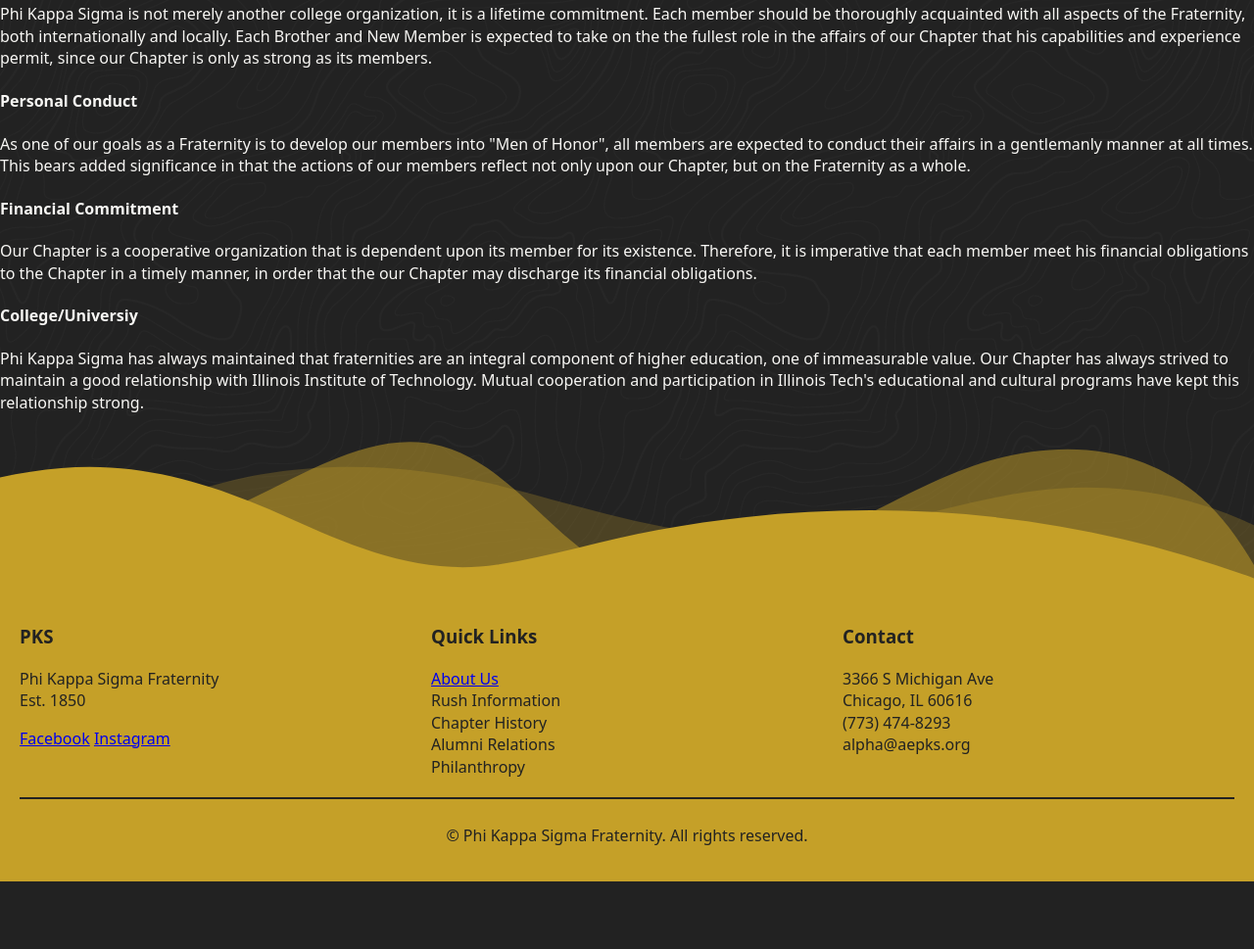
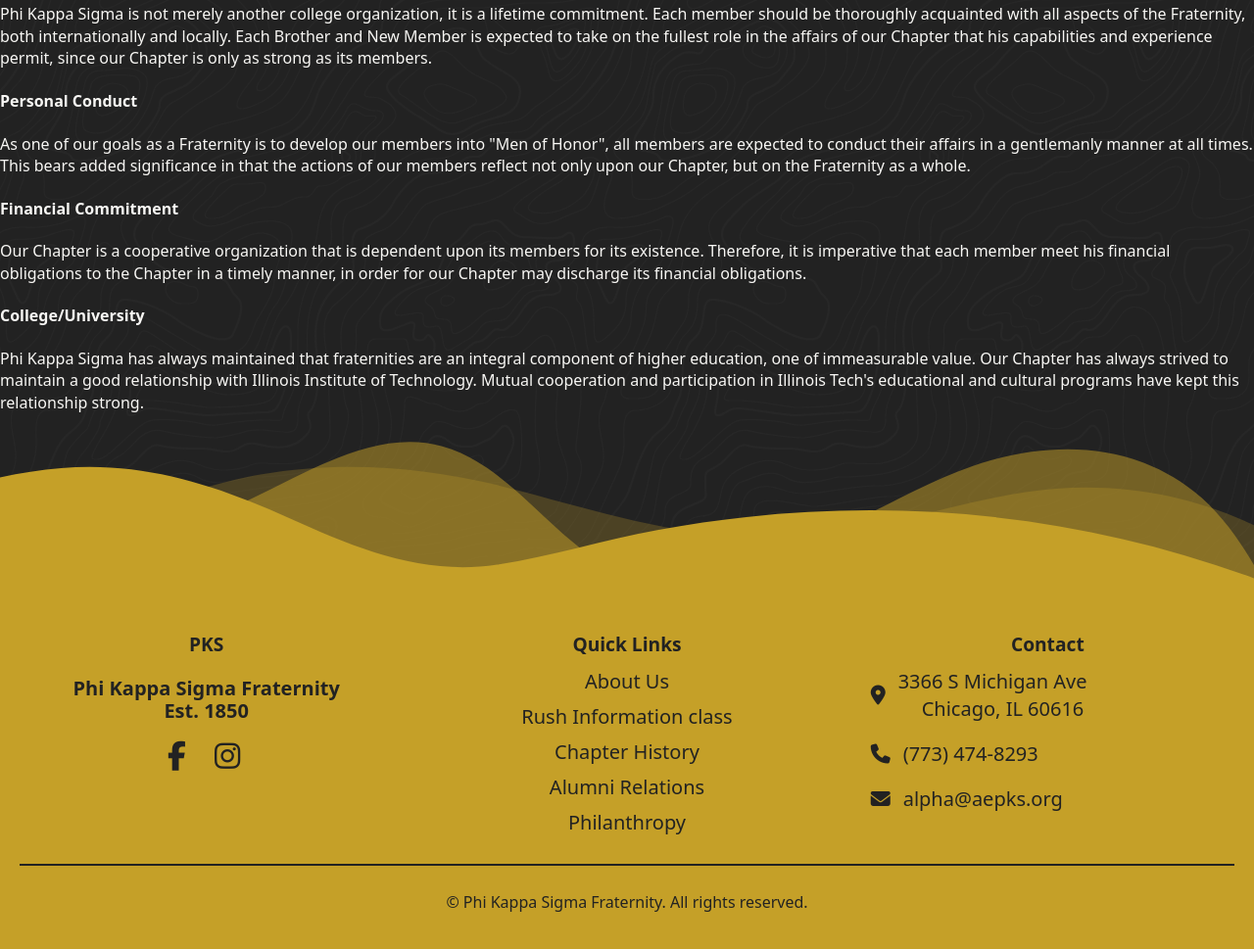
Before and after one commit to dfigueredo0/aepks-website, a plain HTML site: page pages/about.html in a window 1280 px wide. Shown: the part 800-1769 px from the top of the page at 98% size. Before the commit the page ends 1700 px from the top, so only its background shows below. Drawn offline with Linux system fonts and the light colour scheme.

Commit message:
Improved footer, added css file for about and fixed small bugs and issues.

```diff
--- a/pages/about.html
+++ b/pages/about.html
@@ -10,6 +10,9 @@
 
         <title>Alpha Epsilon of Phi Kappa Sigma</title>
 
+        <!-- footer icons -->
+        <link rel="stylesheet" href="https://cdnjs.cloudflare.com/ajax/libs/font-awesome/6.5.1/css/all.min.css">
+
         <!-- Standard ICO -->
         <link rel="icon" href="../img/favicon.ico" type="image/x-icon" />
 
@@ -20,6 +23,7 @@
         <link rel="stylesheet" href="../styles/general.css" />
         <link rel="stylesheet" href="../styles/text.css" />
         <link rel="stylesheet" href="../styles/footer.css" />
+      <link rel="stylesheet" href="../styles/about.css" />
       </head>
 
       <body>
@@ -58,7 +62,7 @@
             <p>
                 Phi Kappa Sigma is not merely another college organization, it is a lifetime commitment. Each member should be
                 thoroughly acquainted with all aspects of the Fraternity, both internationally and locally. Each Brother and
-                New Member is expected to take on the the fullest role in the affairs of our Chapter that his capabilities and
+                New Member is expected to take on the fullest role in the affairs of our Chapter that his capabilities and
                 experience permit, since our Chapter is only as strong as its members.
             </p>
         </div>
@@ -73,13 +77,13 @@
         <div>
             <h4>Financial Commitment</h4>
             <p>
-                Our Chapter is a cooperative organization that is dependent upon its member for its existence. Therefore, it is
-                imperative that each member meet his financial obligations to the Chapter in a timely manner, in order that the our
+                Our Chapter is a cooperative organization that is dependent upon its members for its existence. Therefore, it is
+                imperative that each member meet his financial obligations to the Chapter in a timely manner, in order for our
                 Chapter may discharge its financial obligations.
             </p>
         </div>
         <div>
-            <h4>College/Universiy</h4>
+            <h4>College/University</h4>
             <p>
                 Phi Kappa Sigma has always maintained that fraternities are an integral component of higher education, one of
                 immeasurable value. Our Chapter has always strived to maintain a good relationship with Illinois Institute of
@@ -113,45 +117,49 @@
     <footer>
       <div class="footer-content">
         <div class="footer-column">
-            <h3>PKS</h3>
-            <p>Phi Kappa Sigma Fraternity<br />Est. 1850</p>
+          <h3 class="footer-headings">PKS</h3>
+          <p class="name">Phi Kappa Sigma Fraternity<br />Est. 1850</p>
           <div>
-              <a href="https://www.facebook.com/aepks/" class="icon"
-                >Facebook</a
-              >
-              <a href="https://www.instagram.com/phikappasigmaiit/" class="icon"
-                >Instagram</a
-              >
+            <a href="https://www.facebook.com/aepks/" class="icon footer-links" target="_blank">
+              <i class="fa-brands fa-facebook-f"></i>
+            </a>
+            <a href="https://www.instagram.com/phikappasigmaiit/" class="icon footer-links" target="_blank">
+              <i class="fa-brands fa-instagram"></i>
+            </a>
           </div>
         </div>
         <div class="footer-column">
-            <h3>Quick Links</h3>
+          <h3 class="footer-headings">Quick Links</h3>
           <ul>
-              <li><a href="https://pks.org/">About Us</a></li>
-              <li>Rush Information</li>
-              <li>Chapter History</li>
-              <li>Alumni Relations</li>
-              <li>Philanthropy</li>
+            <li><a href="https://pks.org/" class="footer-links">About Us</a></li>
+            <li><a href="https://pks.org/prospects.php" class="footer-links">Rush Information class</a></li>
+            <li><a href="https://pks.org/culture.php" class="footer-links">Chapter History</a></li>
+            <li><a href="https://pks.org/alumni-associations.php" class="footer-links">Alumni Relations</a></li>
+            <li><a href="https://pks.org/community-service.php" class="footer-links">Philanthropy</a></li>
           </ul>
         </div>
 
         <div class="footer-column">
-            <h3>Contact</h3>
-            <ul>
+          <h3 class="footer-headings">Contact</h3>
+          <ul class="footer-contact">
             <li>
-                <i></i>
-                <!-- TODO: pointer loc icon -->
-                3366 S Michigan Ave<br />Chicago, IL 60616
+              <a href="https://www.google.com/maps/place/3366+S+Michigan+Ave,+Chicago,+IL+60616"
+                 target="_blank" class="footer-links">
+                <i class="fa-solid fa-location-dot"></i>
+                3366 S Michigan Ave<br /> &nbsp; &nbsp; Chicago, IL 60616
+              </a>
             </li>
             <li>
-                <i></i>
-                <!-- TODO: phone icon -->
+              <a href="tel:773-474-8293" class="footer-links">
+                <i class="fa-solid fa-phone"></i>
                 (773) 474-8293
+              </a>
             </li>
             <li>
-                <i></i>
-                <!-- TODO: mail icon -->
+              <a href="mailto:alpha@aepks.org" class="footer-links">
+                <i class="fa-solid fa-envelope"></i>
                 alpha@aepks.org
+              </a>
             </li>
           </ul>
         </div>
--- /dev/null
+++ b/styles/about.css
@@ -0,0 +1,118 @@
+/* Footer container */
+footer {
+    background-color: #c5a028;
+    color: #222222;
+    margin-top: auto;
+    padding: 20px;
+    display: flex;
+    flex-direction: column;
+    text-align: center;
+    font-family: Arial, sans-serif;
+}
+
+/* Footer main content: columns */
+.footer-content {
+    display: flex;
+    justify-content: space-between;
+    flex-wrap: wrap;
+    gap: 3em; /* horizontal spacing between columns */
+    margin-top: 0.5em;
+}
+
+/* Individual columns */
+.footer-column {
+    flex: 1;
+    min-width: 200px;
+}
+
+/* Footer headings */
+.footer-headings {
+    font-size: 1.2em;
+    margin-bottom: 10px;
+    font-weight: bold;
+}
+
+/* Footer bottom */
+.footer-bottom {
+    margin-top: 20px;
+    border-top: 2px solid #222222;
+    padding-top: 10px;
+    display: flex;
+    flex-direction: column;
+    align-items: center;
+    gap: 10px; /* vertical spacing */
+}
+
+/* Footer links styling */
+.footer-links {
+    color: #222222;
+    text-decoration: none;
+    display: inline-flex; /* icon + text align horizontally */
+    align-items: center;
+    gap: 8px; /* space between icon and text */
+    transition: color 0.3s ease, transform 0.3s ease;
+}
+
+.footer-links:hover {
+    color: #000000; /* change color on hover */
+    transform: scale(1.05); /* small grow effect */
+}
+
+/* Contact items stacked vertically */
+.footer-contact {
+    display: flex;
+    flex-direction: column; /* stack items */
+    gap: 10px; /* spacing between items */
+    margin: 0;
+    padding: 0;
+    list-style: none;
+    align-items: flex-start;
+}
+
+/* Social icons container */
+.icon {
+    display: inline-flex;
+    align-items: center;
+    font-size: 30px; /* consistent size for social icons */
+    transition: color 0.3s ease, transform 0.3s ease;
+}
+
+.icon:hover {
+    color: #000000;
+    transform: scale(1.1);
+}
+
+/* Align icons with text for inline-flex links */
+.footer-links i {
+    font-size: inherit; /* inherit size from parent */
+    vertical-align: middle;
+}
+
+/* Quick links list */
+.footer-column ul {
+    list-style: none;
+    padding: 0;
+    margin: 0;
+}
+
+.footer-column ul li {
+    margin-bottom: 8px; /* spacing between quick links */
+}
+
+/* Optional: responsive adjustments */
+@media (max-width: 768px) {
+    .footer-content {
+        flex-direction: column;
+        gap: 20px;
+        align-items: center;
+    }
+
+    .footer-column {
+        min-width: 100%;
+        text-align: center;
+    }
+
+    .footer-contact, .footer-column ul {
+        align-items: center;
+    }
+}
--- a/styles/footer.css
+++ b/styles/footer.css
@@ -3,15 +3,17 @@
   color: #222222;
   margin-top: auto;
   padding: 20px;
+  display: flex;
   flex-direction: column;
-  text-align: left;
+  text-align: center;
 }
 
 .footer-content {
   display: flex;
   justify-content: space-between;
   flex-wrap: wrap;
-  gap: 20px;
+  gap: 1em;
+  margin-top: 0.5em;
 }
 
 .footer-column {
@@ -27,10 +29,71 @@
   flex-direction: column;
   align-items: center;
   text-align: center;
+  gap: 10px;
 }
 
-.footer-links a {
+.footer-links {
+  color: #000000;
+  text-decoration: none;
   margin: 0 10px;
-  color: #f8f7f4;
-  text-decoration: none;
+  display: inline-flex;
+  align-items: center;
+  font-size: 20px;
 }
+
+.footer-links i {
+  margin-right: 5px;
+  vertical-align: middle;
+  font-size: inherit;
+  transition: color 0.5s ease, transform 0.5s ease;
+}
+
+.footer-links {
+  transition: color 0.2s ease, transform 0.2s ease;
+}
+
+.footer-links:hover {
+  color: #ffffff;
+  transform: scale(1.05);
+}
+
+.footer-contact {
+  display: flex;
+  flex-direction: column;
+  gap: 10px;
+  margin-bottom: 1em;
+  align-items: center;
+}
+
+.footer-social {
+  display: flex;
+  gap: 15px;
+  justify-content: center;
+  align-items: center;
+}
+
+.icon i {
+  vertical-align: middle;
+}
+
+i.fa-solid {
+  font-size: 20px;
+}
+
+i.fa-instagram {
+  font-size: 43px;
+}
+
+i.fa-facebook-f {
+  font-size: 40px;
+}
+
+.name {
+  font-weight: bold;
+  font-size: 20px;
+}
+
+.footer-headings {
+  font-size: 22px;
+  font-weight: bold;
+}
--- a/styles/general.css
+++ b/styles/general.css
@@ -383,7 +383,7 @@
   box-shadow: 0px 5px 20px rgba(0, 0, 0, 0.1);
   max-width: 100%;
   overflow: visible;
-  transition: border 0.3s ease, box-shadow 0.3 ease;
+  transition: border 0.3s ease, box-shadow 0.3s ease;
   border: 2px solid transparent;
 }
 
@@ -631,7 +631,4 @@
     width: 20%;
   }
 
-  i.fa-location-dot {
-    font-size: 18px;
-  }
 }
```
Also changed, not shown: index.html (+22 -16 lines), pages/brothers.html (+32 -23 lines), pages/contacts.html (+30 -23 lines). Lines whose indentation alone changed are shown as unchanged.
